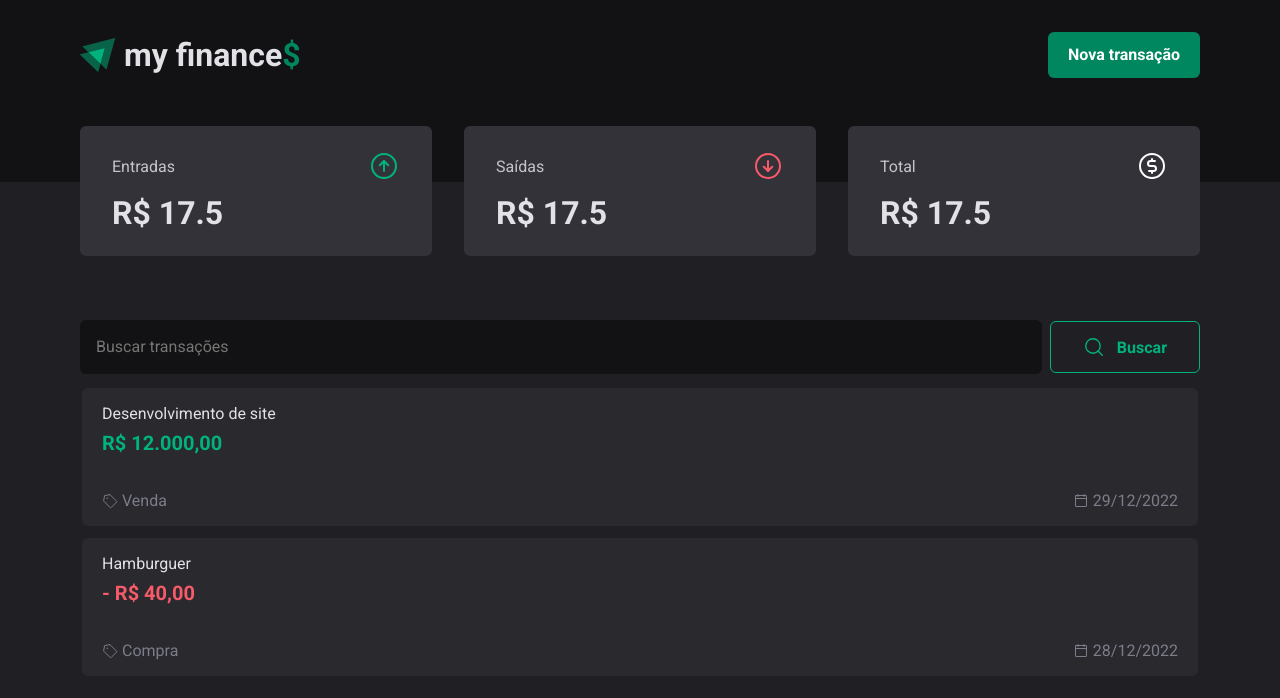
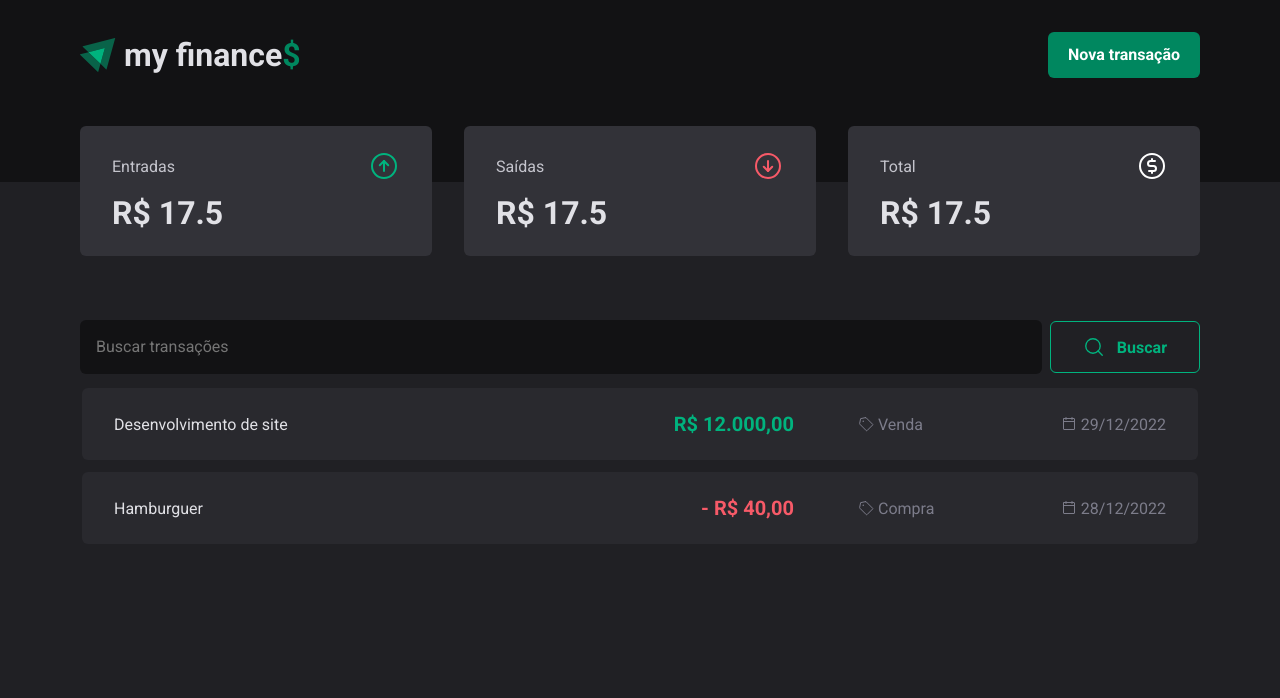
Before and after one commit to Matheus-Pazinati/my-finances-2.0, a React (Vite) app: page / in a window 1280 px wide. Shown: the top 698 px of the page. Built offline with nearby package versions, Linux system fonts and the light colour scheme.

Commit message:
Adiciona estilizacao responsiva para telas desktop na tabela de transacoes

```diff
--- a/src/components/TransactionsTable/styles.ts
+++ b/src/components/TransactionsTable/styles.ts
@@ -24,6 +24,11 @@ export const TableContent = styled.table`
   tr {
     display: flex;
     flex-direction: column;
+
+    @media (min-width: 900px) {
+      display: grid;
+      grid-template-columns: 2fr 1fr;
+    }
   }
 
   td {
@@ -31,6 +36,10 @@ export const TableContent = styled.table`
     background-color: ${({theme}) => theme["gray-700"]};
     width: 100%;
     padding: 1rem 1.25rem;
+
+    @media (min-width: 900px) {
+      padding: 1.25rem 2rem;
+    }
   }
 
   .TransactionAndValueContainer {
@@ -38,6 +47,17 @@ export const TableContent = styled.table`
     gap: 4px;
     border-top-left-radius: 6px;
     border-top-right-radius: 6px;
+
+    @media (min-width: 900px) {
+      flex-direction: row;
+      align-items: center;
+      border-top-right-radius: 0;
+      border-bottom-left-radius: 6px;
+
+      p {
+        flex: 1;
+      }
+    }
   }
 
   .TypeAndDateContainer {
@@ -46,6 +66,12 @@ export const TableContent = styled.table`
     color: ${({theme}) => theme["gray-500"]};
     align-items: center;
     justify-content: space-between;
+
+    @media (min-width: 900px) {
+      justify-content: space-between;
+      border-bottom-left-radius: 0;
+      border-top-right-radius: 6px;
+    }
 
     div {
       display: flex;
```
